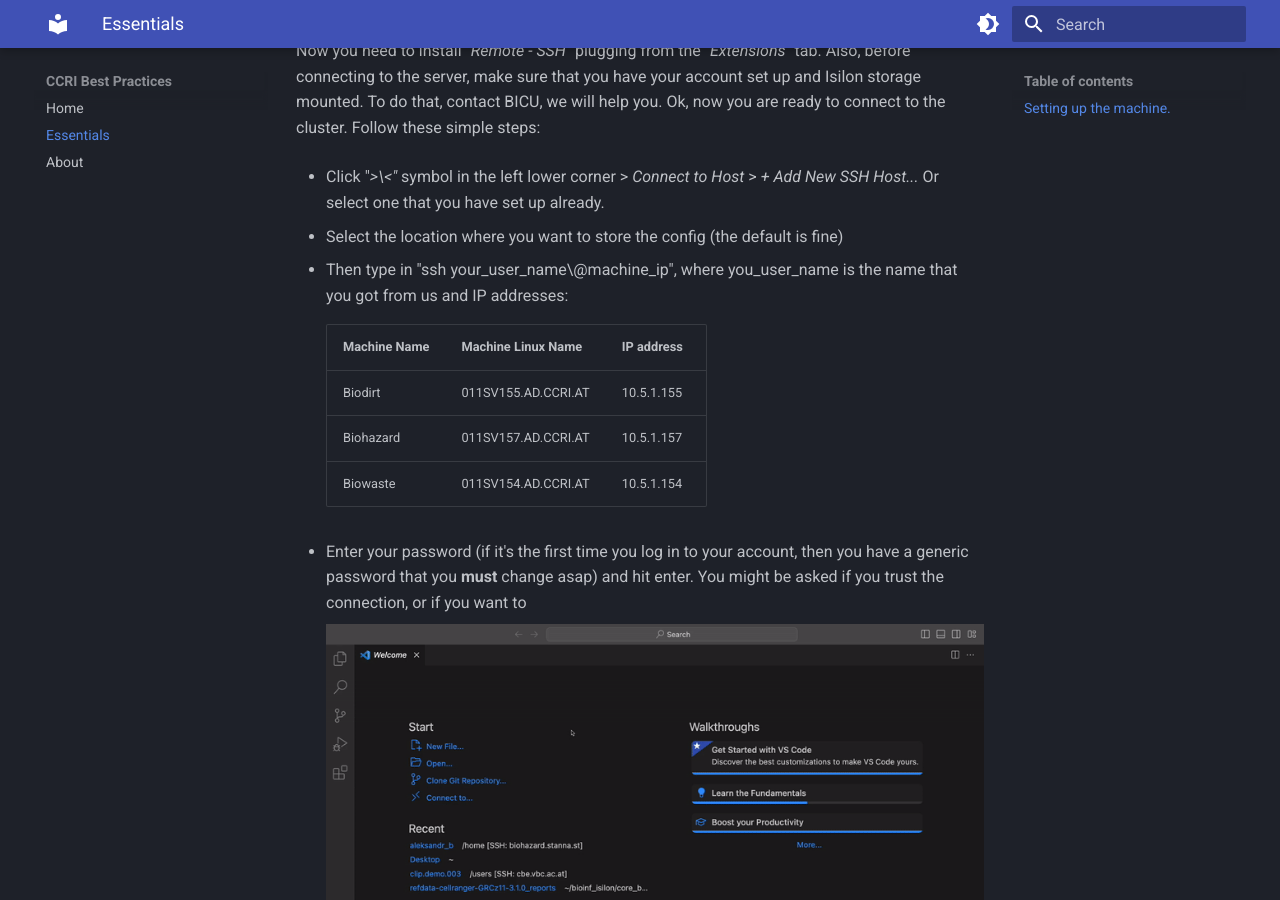
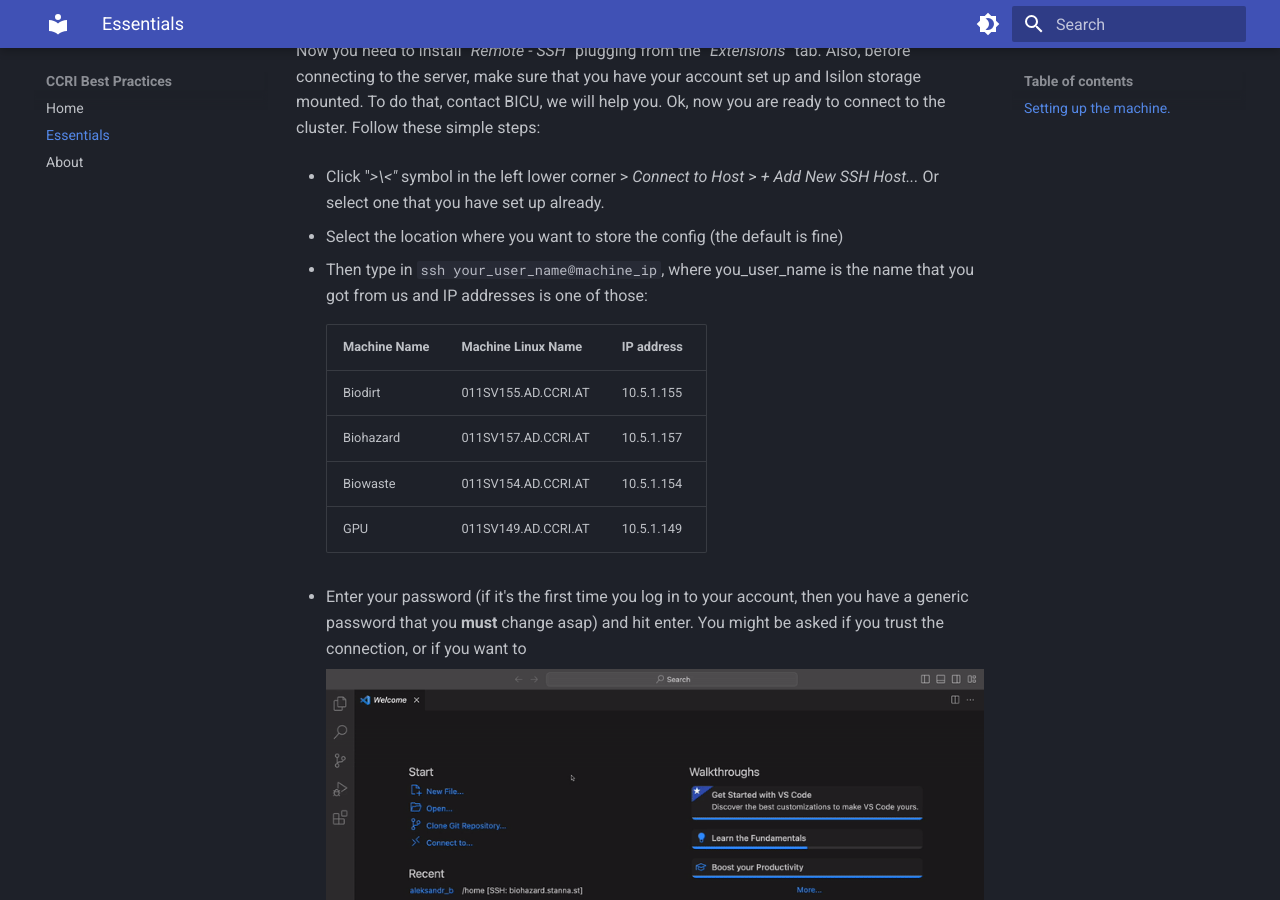
Before and after one commit to ribaribaworking/ab11_Cluster101, an MkDocs documentation site: the page built from docs/essentials.md, in a window 1280 px wide and 900 px high, scrolled down 2322 px. Built offline with MkDocs 1.6.1 and Material for MkDocs 9.7.7, drawn with Linux system fonts in a browser that asks for light colours.

```diff
--- a/docs/essentials.md
+++ b/docs/essentials.md
@@ -48,13 +48,14 @@ Now you need to install "*Remote - SSH*" plugging from the "*Extensions*" tab. A
 
 -   Select the location where you want to store the config (the default is fine)
 
--   Then type in "ssh your_user_name\@machine_ip", where you_user_name is the name that you got from us and IP addresses:
+-   Then type in `ssh your_user_name@machine_ip`, where you_user_name is the name that you got from us and IP addresses is one of those:
 
     | Machine Name | Machine Linux Name  | IP address |
     |--------------|---------------------|------------|
     | Biodirt      | 011SV155.AD.CCRI.AT | 10.5.1.155 |
     | Biohazard    | 011SV157.AD.CCRI.AT | 10.5.1.157 |
     | Biowaste     | 011SV154.AD.CCRI.AT | 10.5.1.154 |
+	| GPU          | 011SV149.AD.CCRI.AT | 10.5.1.149 |
 
 -   Enter your password (if it's the first time you log in to your account, then you have a generic password that you **must** change asap) and hit enter. You might be asked if you trust the connection, or if you want to
 
```
Also changed, not shown: LabCodeBook.md (+1 -2 lines), devNotes.md (added, +9 -0 lines).
